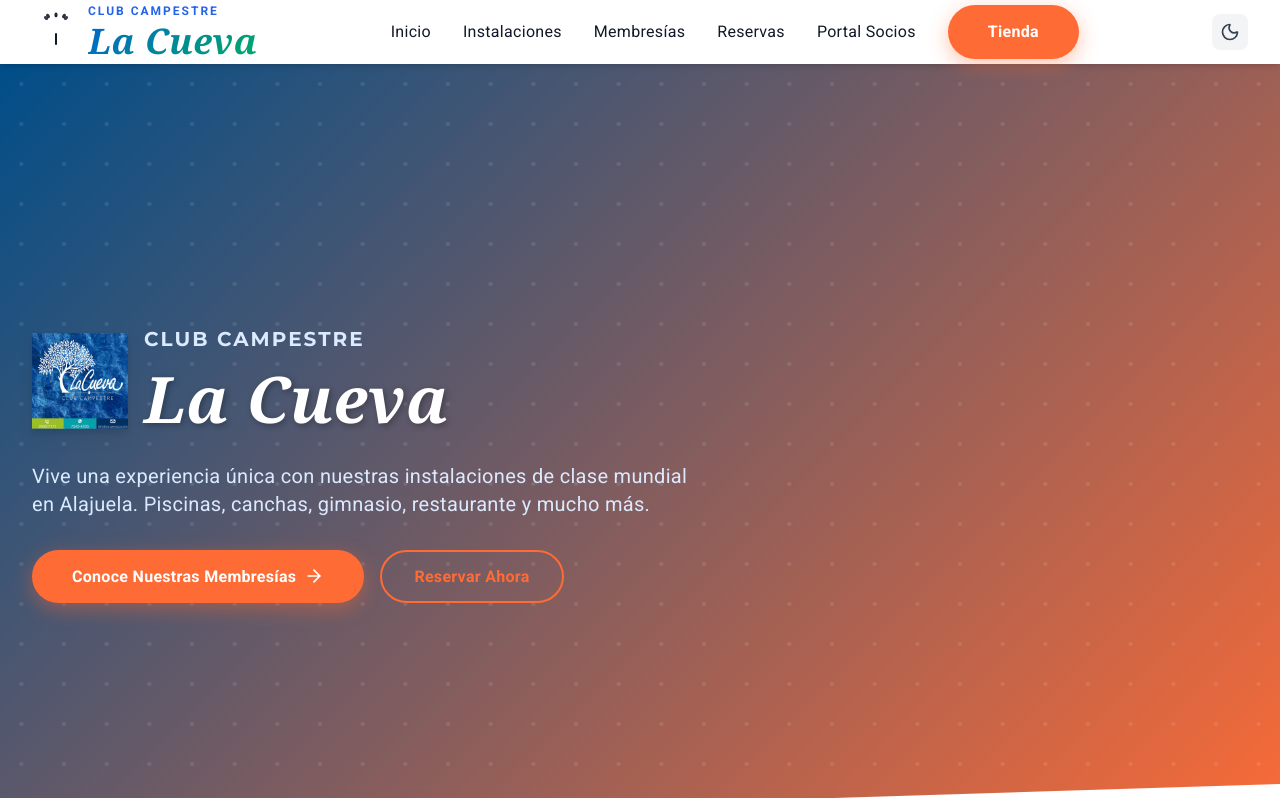
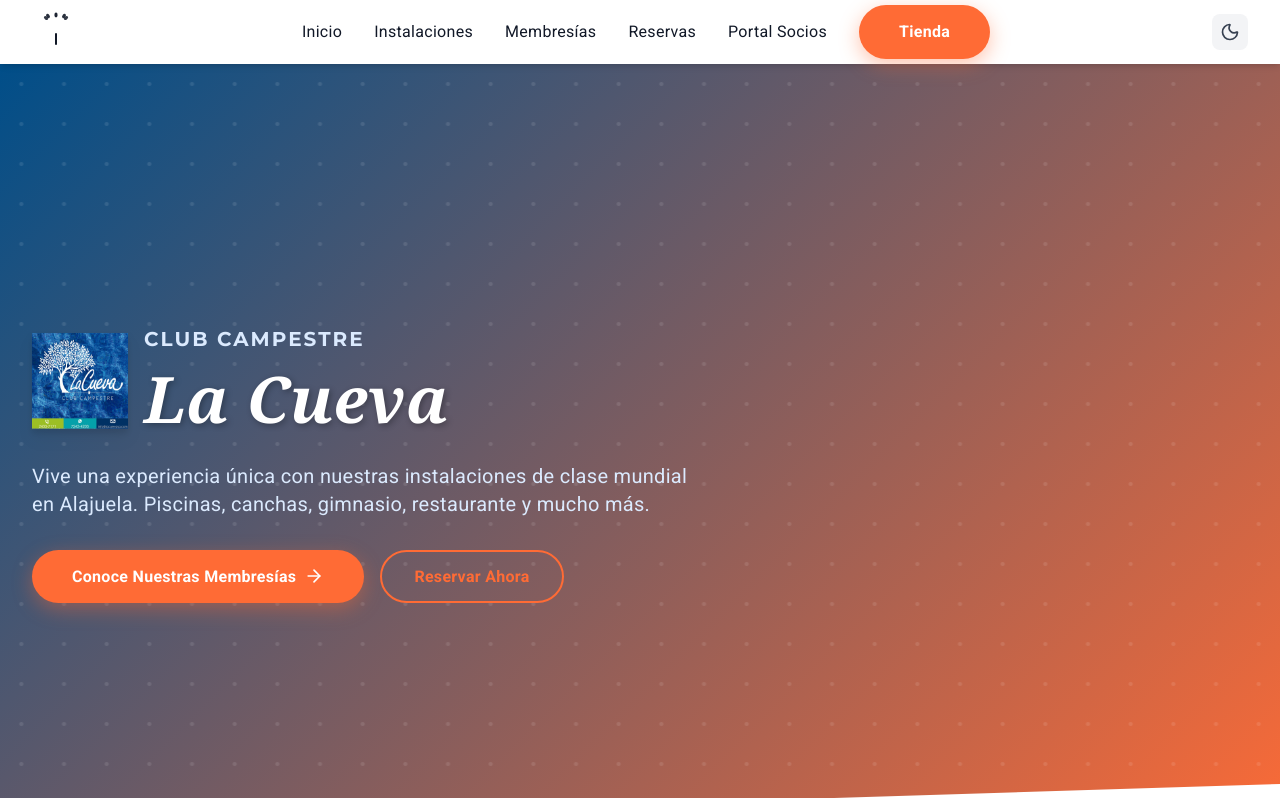
Before and after one commit to cesarluiscr/lacueva-club, a React (Vite) app in the folder frontend/: page / in a window 1280 px wide. Shown: the top 798 px of the page. Built offline with nearby package versions, Linux system fonts and the light colour scheme.

Commit message:
Design: Remover nombre de Club Campestre La Cueva de navbar, mantener solo logo

```diff
--- a/frontend/src/components/Navbar.jsx
+++ b/frontend/src/components/Navbar.jsx
@@ -14,16 +14,16 @@
       <div className="max-w-7xl mx-auto px-4 sm:px-6 lg:px-8">
         <div className="flex justify-between items-center h-16">
           {/* Logo */}
-          <Link to="/" className="flex items-center gap-2">
+          <Link to="/" className="flex items-center gap-2" title="Club Campestre La Cueva">
             <svg
               width="48"
               height="48"
               viewBox="0 0 200 240"
               className="h-12 w-auto"
               xmlns="http://www.w3.org/2000/svg"
+              aria-label="Club Campestre La Cueva Logo"
             >
               <g id="tree">
-                {/* Árbol SVG embebido */}
                 <ellipse cx="60" cy="40" rx="8" ry="12" fill="currentColor" transform="rotate(-35 60 40)" opacity="0.9"/>
                 <ellipse cx="50" cy="50" rx="8" ry="12" fill="currentColor" transform="rotate(-50 50 50)" opacity="0.85"/>
                 <ellipse cx="140" cy="40" rx="8" ry="12" fill="currentColor" transform="rotate(35 140 40)" opacity="0.9"/>
@@ -32,22 +32,6 @@
                 <rect x="95" y="125" width="10" height="60" fill="currentColor" rx="5"/>
               </g>
             </svg>
-            <div className="hidden sm:flex flex-col items-start">
-              <span className="text-xs font-bold text-blue-600 tracking-widest" style={{letterSpacing: '2px'}}>CLUB CAMPESTRE</span>
-              <span style={{
-                fontFamily: "Georgia, 'Playfair Display', serif",
-                fontSize: '2.2rem',
-                fontWeight: '700',
-                fontStyle: 'italic',
-                background: 'linear-gradient(135deg, #0066CC 0%, #00AA66 100%)',
-                WebkitBackgroundClip: 'text',
-                WebkitTextFillColor: 'transparent',
-                backgroundClip: 'text',
-                letterSpacing: '0.5px',
-                lineHeight: '1.2',
-                display: 'block'
-              }}>La Cueva</span>
-            </div>
           </Link>
 
           {/* Desktop Navigation */}
```
Also changed, not shown: 5 other files (tests, documents, lock files or other folders).
